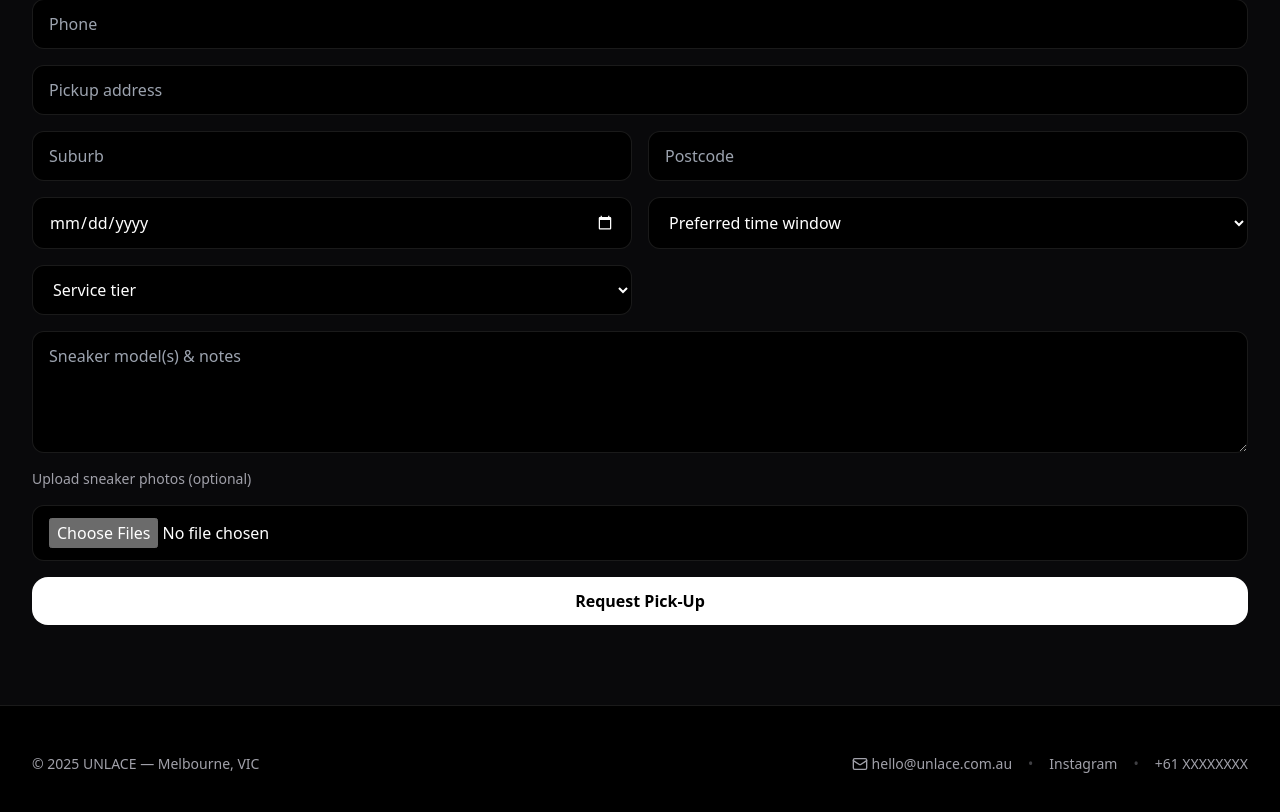
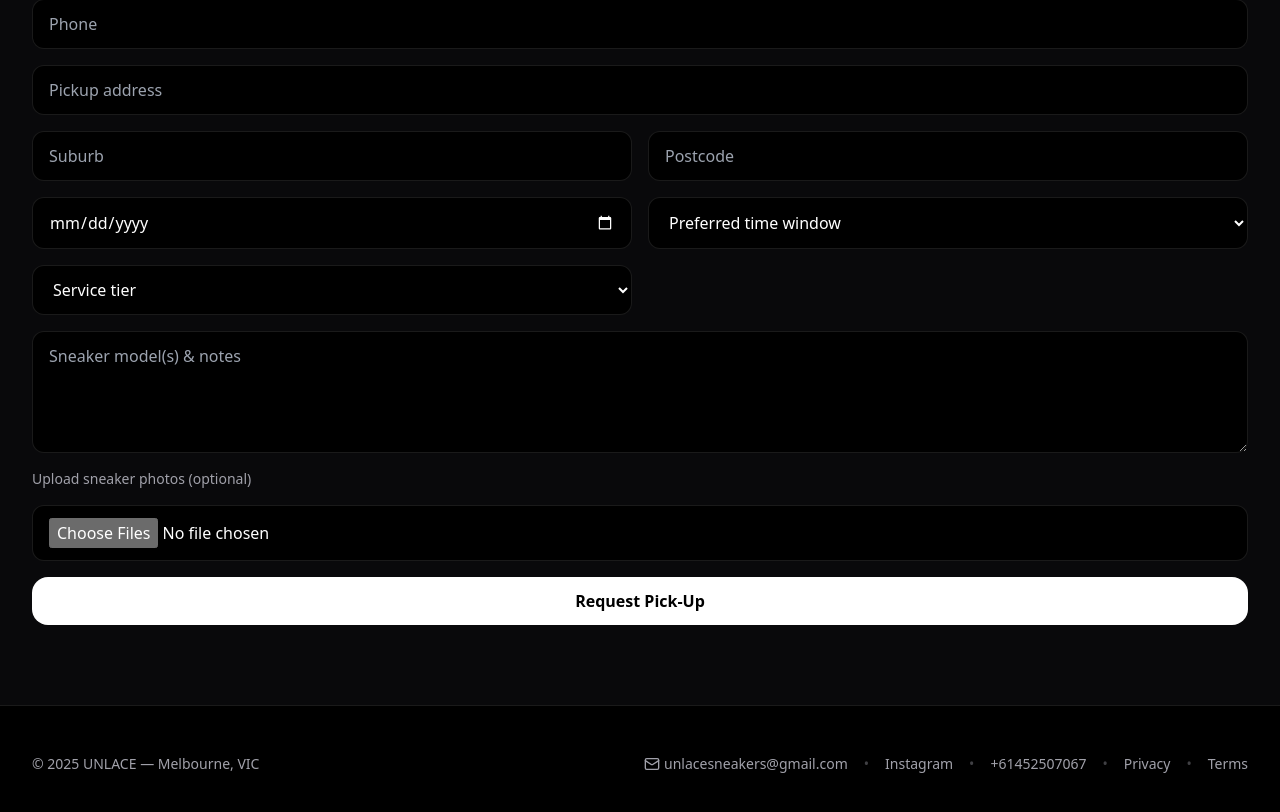
Before and after one commit to unlacesneakers/unlace-site, a Next.js app: page / in a window 1280 px wide. Shown: the part 1740-2552 px from the top of the page. Built offline with nearby package versions, Linux system fonts and the light colour scheme.

Commit message:
index.tsx

```diff
--- a/pages/index.tsx
+++ b/pages/index.tsx
@@ -79,7 +79,7 @@ async function handleSubmit(e: React.FormEvent<HTMLFormElement>) {
                 "postalCode": "3000",
                 "addressCountry": "AU"
               },
-              "telephone": "+61XXXXXXXXX",
+              "telephone": "+61452507067",
               "url": "https://unlace.com.au",
               "sameAs": ["https://www.instagram.com/unlace"]
             })
@@ -182,11 +182,19 @@ async function handleSubmit(e: React.FormEvent<HTMLFormElement>) {
           <div className="mx-auto max-w-7xl px-4 sm:px-6 lg:px-8 py-12 flex flex-col md:flex-row items-center justify-between gap-6 text-sm text-zinc-400">
             <div>© {new Date().getFullYear()} UNLACE — Melbourne, VIC</div>
             <div className="flex items-center gap-4">
-              <a href="mailto:hello@unlace.com.au" className="hover:text-white flex items-center gap-1"><Mail className="h-4 w-4"/> hello@unlace.com.au</a>
+              <a href="mailto:unlacesneakers@gmail.com" className="hover:text-white flex items-center gap-1">
+                <Mail className="h-4 w-4"/> unlacesneakers@gmail.com
+              </a>
               <span className="opacity-40">•</span>
-              <a href="https://instagram.com/unlace" className="hover:text-white">Instagram</a>
+              <a href="https://www.instagram.com/unlacesneakers/" className="hover:text-white" target="_blank" rel="noreferrer">
+                Instagram
+              </a>
               <span className="opacity-40">•</span>
-              <a href="tel:+61XXXXXXXXX" className="hover:text-white">+61 XXXXXXXX</a>
+              <a href="tel:+61YOURNUMBER" className="hover:text-white">+61452507067</a>
+              <span className="opacity-40">•</span>
+              <a href="/privacy" className="hover:text-white">Privacy</a>
+              <span className="opacity-40">•</span>
+              <a href="/terms" className="hover:text-white">Terms</a>
             </div>
           </div>
         </footer>
```
